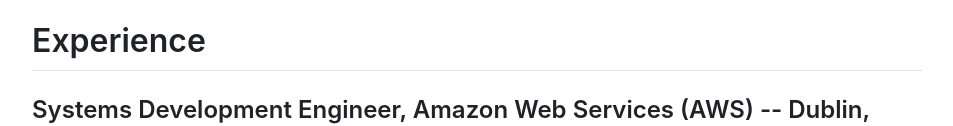
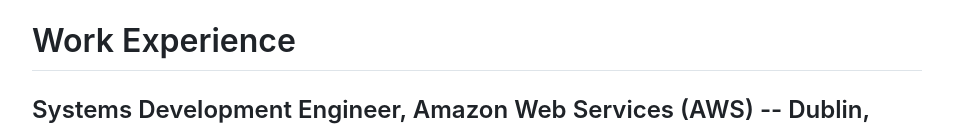
Before and after one commit to umbertocicciaa/umbertodomenico-ciccia-resume, a plain HTML site: page rendercv_output/Umberto_Domenico_Ciccia_CV.html in a window 1280 px wide. Shown: the part 231-357 px from the top of the page, without its empty margins (163-1116 px from the left). Drawn offline with nearby package versions, Linux system fonts and the light colour scheme.

Commit message:
fix: renamed experience Work Experience

```diff
--- a/rendercv_output/Umberto_Domenico_Ciccia_CV.html
+++ b/rendercv_output/Umberto_Domenico_Ciccia_CV.html
@@ -46,7 +46,7 @@
         <li>GitHub: <a href="https://github.com/umbertocicciaa">umbertocicciaa</a></li>
         <li>LinkedIn: <a href="https://linkedin.com/in/umberto-domenico-ciccia">umberto-domenico-ciccia</a></li>
         </ul>
-        <h1>Experience</h1>
+        <h1>Work Experience</h1>
         <h2><strong>Systems Development Engineer</strong>, <strong>Amazon Web Services (AWS)</strong> -- Dublin, Ireland #h(1fr) Nov 2025 – Present</h2>
         <ul>
         <li>
```
Also changed, not shown: rendercv_output/Umberto_Domenico_Ciccia_CV_1.png, 7 other files.
